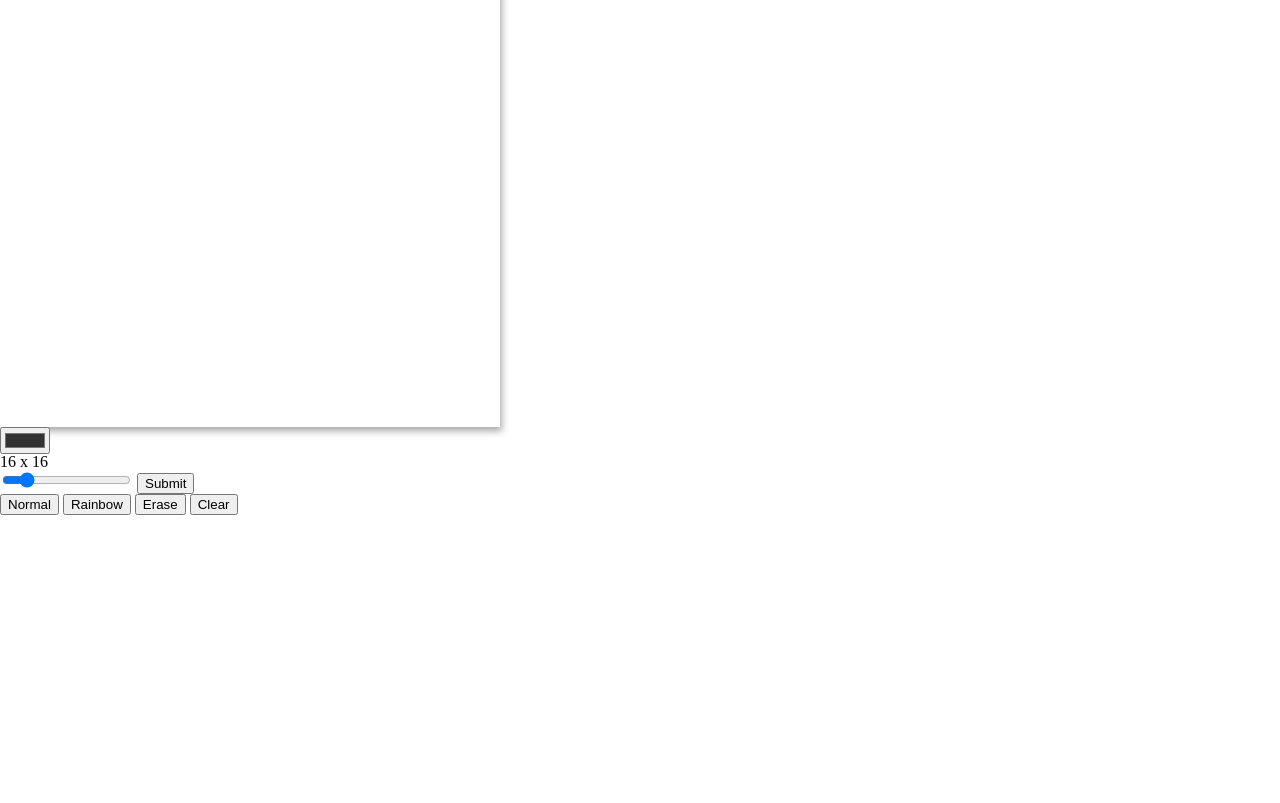
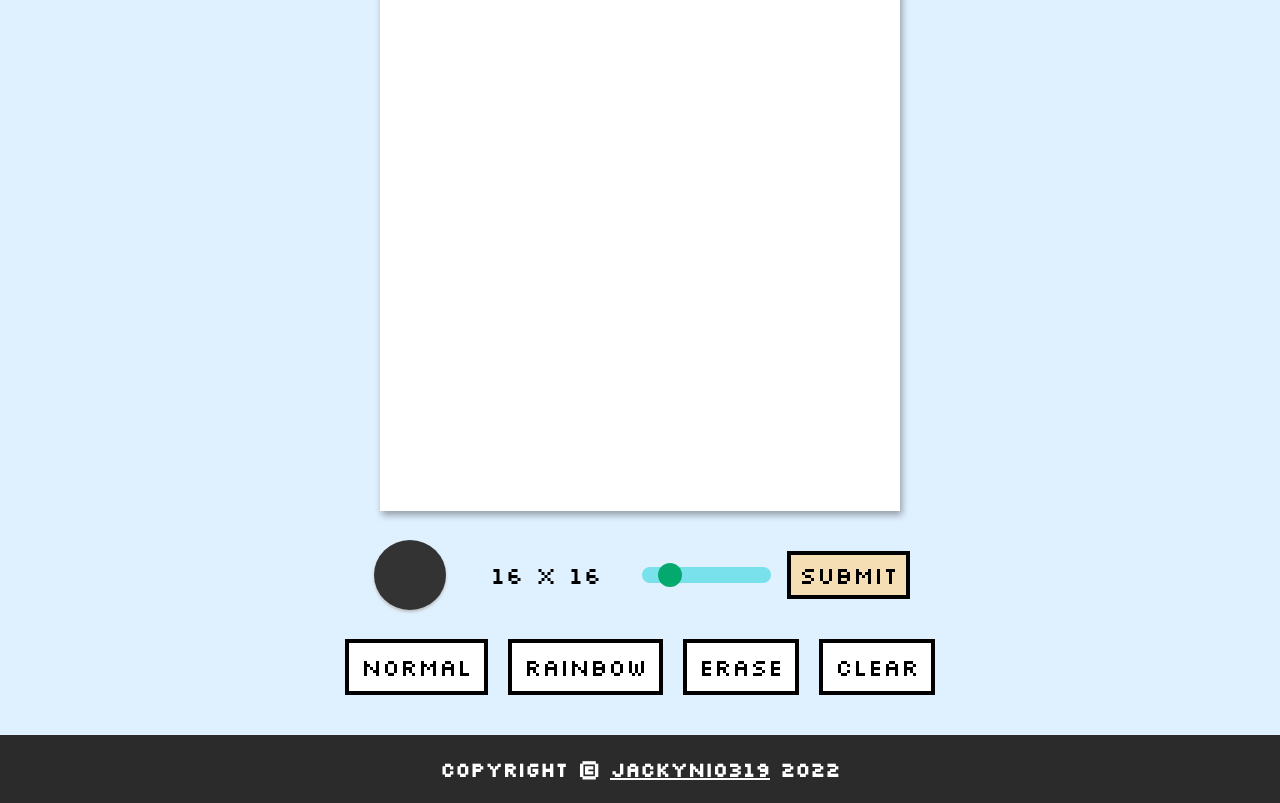
Before and after one commit to JackyNi0319/TOP-Etch-A-Sketch-Project, a plain HTML site: page index.html in a window 1280 px wide. Shown: the part 89-892 px from the top of the page. Before the commit the page ends 800 px from the top, so only its background shows below. Drawn offline with Linux system fonts and the light colour scheme.

Commit message:
UI finished

```diff
--- a/index.html
+++ b/index.html
@@ -4,9 +4,11 @@
     <meta charset="UTF-8">
     <meta http-equiv="X-UA-Compatible" content="IE=edge">
     <meta name="viewport" content="width=device-width, initial-scale=1.0">
+
+    <link rel="stylesheet" href="reset.css">
     <link rel="stylesheet" href="style.css">
-    <link rel="stylesheet" href="reset.css">
     <script src="script.js" defer></script>
+    <link href="https://fonts.googleapis.com/css2?family=Silkscreen&display=swap" rel="stylesheet">
 
     <title>🎨Etch-A-Sketch</title>
 </head>
@@ -18,11 +20,11 @@
     <main>
         <div class="grid-wrap"></div>
         <div class="settings">
-            <input id="color-selector" type="color" value="#333333">
-            <div>
-                <label><p id="range"></p></label>
-                <input id="slider" type="range" id="vol" name="vol" min="1" max="100" value="16">
-                <input id="grid-change" type="submit">
+            <div class="flex-row">
+                <input class="flex-rItems" id="color-picker" type="color" value="#333333">
+                <label class="flex-rItems"><p id="range"></p></label>
+                <input class="flex-rItems" id="slider" type="range" id="vol" name="vol" min="1" max="100" value="16">
+                <input class="flex-rItems" id="grid-change" type="submit">
             </div>
             <button id="normal">Normal</button>
             <button id="rainbow">Rainbow</button>
@@ -32,7 +34,8 @@
     </main>
 
     <footer>
-
+        <div class="footer-wrapper">
+            <p>Copyright © <a href="https://github.com/JackyNi0319" target="_blank">JackyNi0319</a> 2022</p>
     </footer>
 </body>
 </html>
--- a/reset.css
+++ b/reset.css
@@ -46,3 +46,9 @@ table {
 	border-collapse: collapse;
 	border-spacing: 0;
 }
+button, input[type="submit"], input[type="reset"] {
+	color: inherit;
+	font: inherit;
+	cursor: pointer;
+	outline: inherit;
+}
--- a/script.js
+++ b/script.js
@@ -2,7 +2,7 @@ const container = document.querySelector('.grid-wrap');
 const DEFAULT_SIZE = 16;
 const DEFAULT_MODE = "COLOR";
 const DEFAULT_COLOR = '#333'
-const clrSelect = document.getElementById('color-selector');
+const clrSelect = document.getElementById('color-picker');
 let activeMode = DEFAULT_MODE;
 
 // create board on load
@@ -62,16 +62,32 @@ const clearBd = document.getElementById('clear');
 
 normalMd.addEventListener('click', ()=> {
     activeMode = "COLOR";
+    trackMode();
+    normalMd.style.backgroundColor = 'black';
+    normalMd.style.color = 'white';
 });
 rainbowMd.addEventListener('click', ()=> {
     activeMode = "RAINBOW";
+    trackMode();
+    rainbowMd.style.backgroundColor = 'black';
+    rainbowMd.style.color = 'white';
 });
 eraseMd.addEventListener('click', ()=> {
     activeMode = 'ERASE';
+    trackMode();
+    eraseMd.style.backgroundColor = 'black';
+    eraseMd.style.color = 'white';
 });
+
 clearBd.addEventListener('click', ()=> {
     clearBoard();
     createBoard(currSize, activeMode);
+})
+clearBd.addEventListener('mouseover', ()=> {
+    clearBd.style.background = 'lightgrey';
+})
+clearBd.addEventListener('mouseout', ()=> {
+    clearBd.style.background = 'white';
 })
 
 let currMode = DEFAULT_MODE;
@@ -101,3 +117,14 @@ function changeColor(e) {
         e.target.style.backgroundColor = `rgb(${randR}, ${randG}, ${randB})`;
     }
 }
+
+function trackMode() {
+    normalMd.style.backgroundColor = 'white';
+    normalMd.style.color = 'black';
+
+    rainbowMd.style.backgroundColor = 'white';
+    rainbowMd.style.color = 'black';
+
+    eraseMd.style.backgroundColor = 'white';
+    eraseMd.style.color = 'black';
+}
--- a/style.css
+++ b/style.css
@@ -1,8 +1,110 @@
+body {
+    background-color: rgb(223, 240, 255);
+}
+
+.title {
+    font-size: 8vmin;
+    text-align: center;
+    padding-bottom: 2vmin;
+}
+
+main {
+    display: flex;
+    align-items: center;
+    flex-direction: column;
+    flex-wrap: wrap;
+}
+
+#color-picker {
+    appearance: none;
+    background-color: transparent;
+    border: none;
+    width: 10vmin;
+    height: 10vmin;
+}
+
+#color-picker::-webkit-color-swatch {
+    border-radius: 50%;
+    box-shadow: 0 2px 3px rgb(187, 187, 188);
+    border: none;
+    transition: 0.3s;
+}
+
+#color-picker::-webkit-color-swatch:hover,
+#color-picker::-webkit-color-swatch:focus {
+    border-radius: 10%;
+}
+
+.flex-row {
+    display: flex;
+    flex-wrap: wrap;
+    align-items: center;
+    justify-content: center;
+    padding: 2vmin;
+    margin-bottom: 0;
+}
+
+.flex-rItems {
+    margin: 1vmin;
+}
+
+button, .title, #grid-change, #range {
+    font-family: 'Silkscreen', cursive;
+}
+
+#range {
+    font-size: 3vmin;
+    width: 20vmin;
+    padding-right: 0;
+    text-align: center;
+}
+
+#slider {
+    padding-left: 0;
+    background-color: rgb(120, 225, 235);
+    border-radius: 3vmin;
+    height: 2vmin;
+    max-width: 25vmin;
+    appearance: none;
+}
+
+#slider::-webkit-slider-thumb {
+    width: 3vmin;
+    height: 3vmin;
+    border-radius: 50%;
+    background: #04AA6D;
+    cursor: pointer;
+    appearance: none;
+}
+
+#grid-change {
+    border: 0.5vmin solid black;
+    padding: 1vmin;
+    background-color: wheat;
+    font-size: 3vmin;
+    transition: 0.3s;
+}
+
+#grid-change:hover {
+    background-color: rgb(241, 205, 139);
+    transition: 0.3s;
+}
+
+button {
+    border: 0.5vmin solid black;
+    background-color: rgb(255, 255, 255);
+    font-size: 3vmin;
+    padding: 1.5vmin;
+    margin: 1vmin;
+    margin-top: 0;
+    transition: 0.3s;
+}
+
 /* sketchboard */
 .grid-wrap {
     display: grid;
-    width: 500px;
-    height: 500px;
+    width: 65vmin;
+    height: 65vmin;
     background-color: white;
     box-shadow: rgba(0, 0, 0, 0.35) 2px 4px 7px;
 }
@@ -10,3 +112,38 @@
 .box {
     user-select: none;
 }
+
+/* footer */
+footer {
+    display: block;
+    width: 100%;
+    background-color: rgb(43, 43, 43);
+    height: auto;
+
+    font-family: 'Silkscreen', cursive;
+    font-weight: 600;
+    font-size: 2.5vmin;
+    color: white;
+
+    padding: 1.5rem 0 1.5rem;
+    margin-top: 4vmin;
+}
+
+.footer-wrapper {
+	display: flex;
+	align-content: center;
+	justify-content: center;
+}
+
+footer a, footer a:visited {
+	color: white;
+	text-decoration: underline;
+}
+
+footer a:hover {
+	color: rgb(0, 149, 255);
+}
+
+footer p:hover {
+    color: rgb(95, 154, 225);
+}
```
